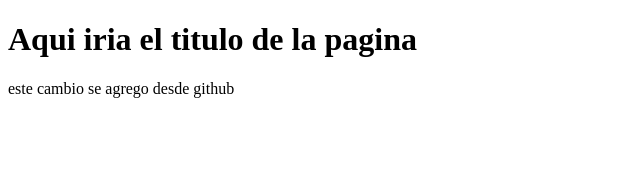
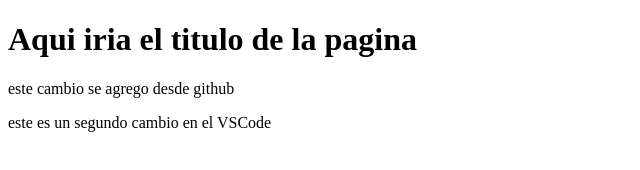
Before and after one commit to Eduardo-Acuna/Eduardo-Acuna, a plain HTML site: page index.html in a window 1280 px wide. Shown: the whole page, without its empty margins (0-640 px from the left). Drawn offline with Linux system fonts and the light colour scheme.

Commit message:
segundo cambio en VSCode

```diff
--- a/index.html
+++ b/index.html
@@ -8,5 +8,6 @@
 <body>
     <h1>Aqui iria el titulo de la pagina</h1>
     <p> este cambio se agrego desde github</p>
+    <p> este es un segundo cambio en el VSCode</p>
 </body>
 </html>
```
